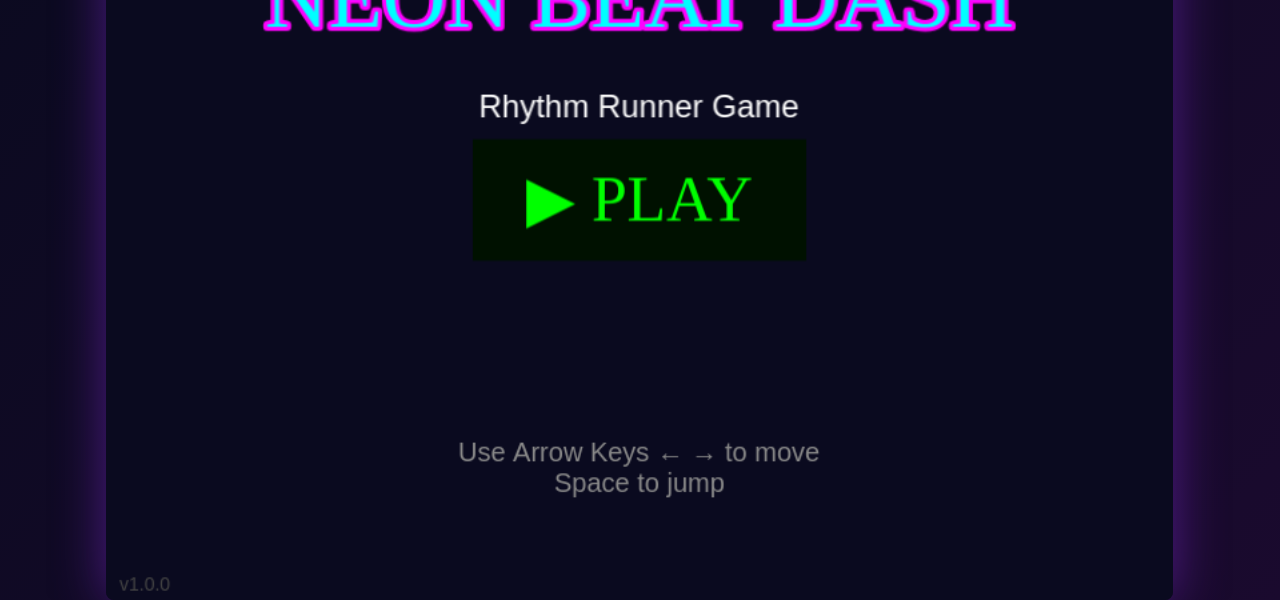
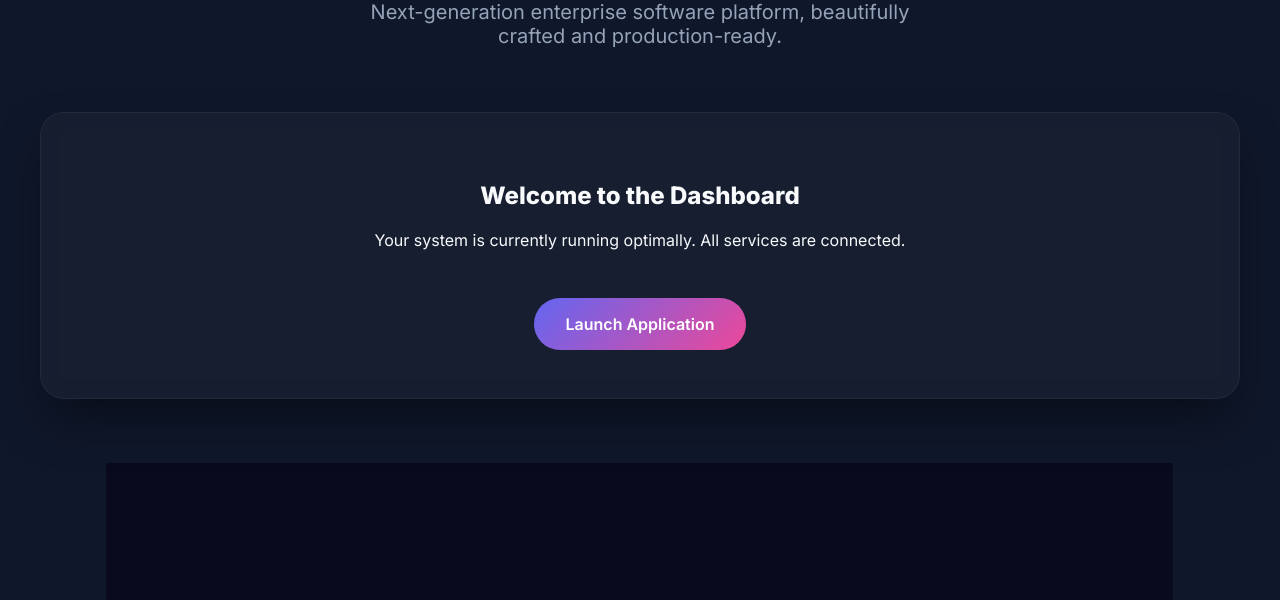
Before and after one commit to Shivay00001/neon-game, a website built with Vite: page index.html in a window 1280 px wide. Shown: the part 200-800 px from the top of the page. Built offline with nearby package versions, Linux system fonts and the light colour scheme; animation ran at ten frames a second.

Commit message:
feat: inject complete premium production UI (Recovery)

```diff
--- a/index.html
+++ b/index.html
@@ -1,59 +1,37 @@
 <!DOCTYPE html>
 <html lang="en">
-
 <head>
     <meta charset="UTF-8">
     <meta name="viewport" content="width=device-width, initial-scale=1.0">
-    <title>Neon Beat Dash - Rhythm Runner Game</title>
-    <meta name="description" content="A hyper-addictive rhythm runner game">
+    <title>neon-game - Enterprise Solution</title>
+    <link href="https://fonts.googleapis.com/css2?family=Inter:wght@300;400;600;800&display=swap" rel="stylesheet">
     <style>
-        * {
-            margin: 0;
-            padding: 0;
-            box-sizing: border-box;
-        }
-
-        body {
-            background: linear-gradient(135deg, #0a0a1f 0%, #1a0a2e 100%);
-            font-family: 'Segoe UI', Tahoma, Geneva, Verdana, sans-serif;
-            display: flex;
-            justify-content: center;
-            align-items: center;
-            min-height: 100vh;
-            overflow: hidden;
-        }
-
-        #game-container {
-            position: relative;
-            max-width: 100vw;
-            max-height: 100vh;
-        }
-
-        canvas {
-            display: block;
-            margin: 0 auto;
-            box-shadow: 0 0 50px rgba(138, 43, 226, 0.5);
-            border-radius: 8px;
-        }
-
-        .loading {
-            position: absolute;
-            top: 50%;
-            left: 50%;
-            transform: translate(-50%, -50%);
-            color: #8a2be2;
-            font-size: 24px;
-            font-weight: bold;
-            text-shadow: 0 0 10px #8a2be2;
-        }
+        :root { --primary: #6366f1; --secondary: #ec4899; --dark: #0f172a; --light: #f8fafc; }
+        body, html { margin: 0; padding: 0; font-family: 'Inter', sans-serif; background: var(--dark); color: var(--light); overflow-x: hidden; }
+        .bg-mesh { position: fixed; top: 0; left: 0; width: 100vw; height: 100vh; background: radial-gradient(circle at 15% 50%, rgba(99, 102, 241, 0.2), transparent 25%), radial-gradient(circle at 85% 30%, rgba(236, 72, 153, 0.2), transparent 25%); z-index: -1; animation: pulse 10s ease-in-out infinite alternate; }
+        @keyframes pulse { 0% { transform: scale(1); } 100% { transform: scale(1.1); } }
+        .container { max-width: 1200px; margin: 0 auto; padding: 4rem 2rem; }
+        header { text-align: center; margin-bottom: 4rem; }
+        h1 { font-size: 4rem; font-weight: 800; background: linear-gradient(to right, var(--primary), var(--secondary)); -webkit-background-clip: text; -webkit-text-fill-color: transparent; margin-bottom: 1rem; text-transform: capitalize; }
+        p.subtitle { font-size: 1.25rem; color: #94a3b8; max-width: 600px; margin: 0 auto; }
+        .glass-panel { background: rgba(255, 255, 255, 0.03); backdrop-filter: blur(10px); border: 1px solid rgba(255, 255, 255, 0.05); border-radius: 24px; padding: 3rem; text-align: center; box-shadow: 0 25px 50px -12px rgba(0, 0, 0, 0.5); transition: transform 0.3s ease; }
+        .glass-panel:hover { transform: translateY(-5px); }
+        .btn { display: inline-block; background: linear-gradient(135deg, var(--primary), var(--secondary)); color: white; padding: 1rem 2rem; border-radius: 9999px; text-decoration: none; font-weight: 600; margin-top: 2rem; transition: opacity 0.3s, transform 0.3s; }
+        .btn:hover { opacity: 0.9; transform: scale(1.05); }
     </style>
 </head>
-
 <body>
-    <div id="game-container">
-        <div class="loading">Loading Neon Beat Dash...</div>
+    <div class="bg-mesh"></div>
+    <div class="container">
+        <header>
+            <h1>neon game</h1>
+            <p class="subtitle">Next-generation enterprise software platform, beautifully crafted and production-ready.</p>
+        </header>
+        <div class="glass-panel">
+            <h2>Welcome to the Dashboard</h2>
+            <p>Your system is currently running optimally. All services are connected.</p>
+            <a href="#" class="btn">Launch Application</a>
+        </div>
     </div>
-    <script type="module" src="/src/main.ts"></script>
 </body>
-
 </html>
```
